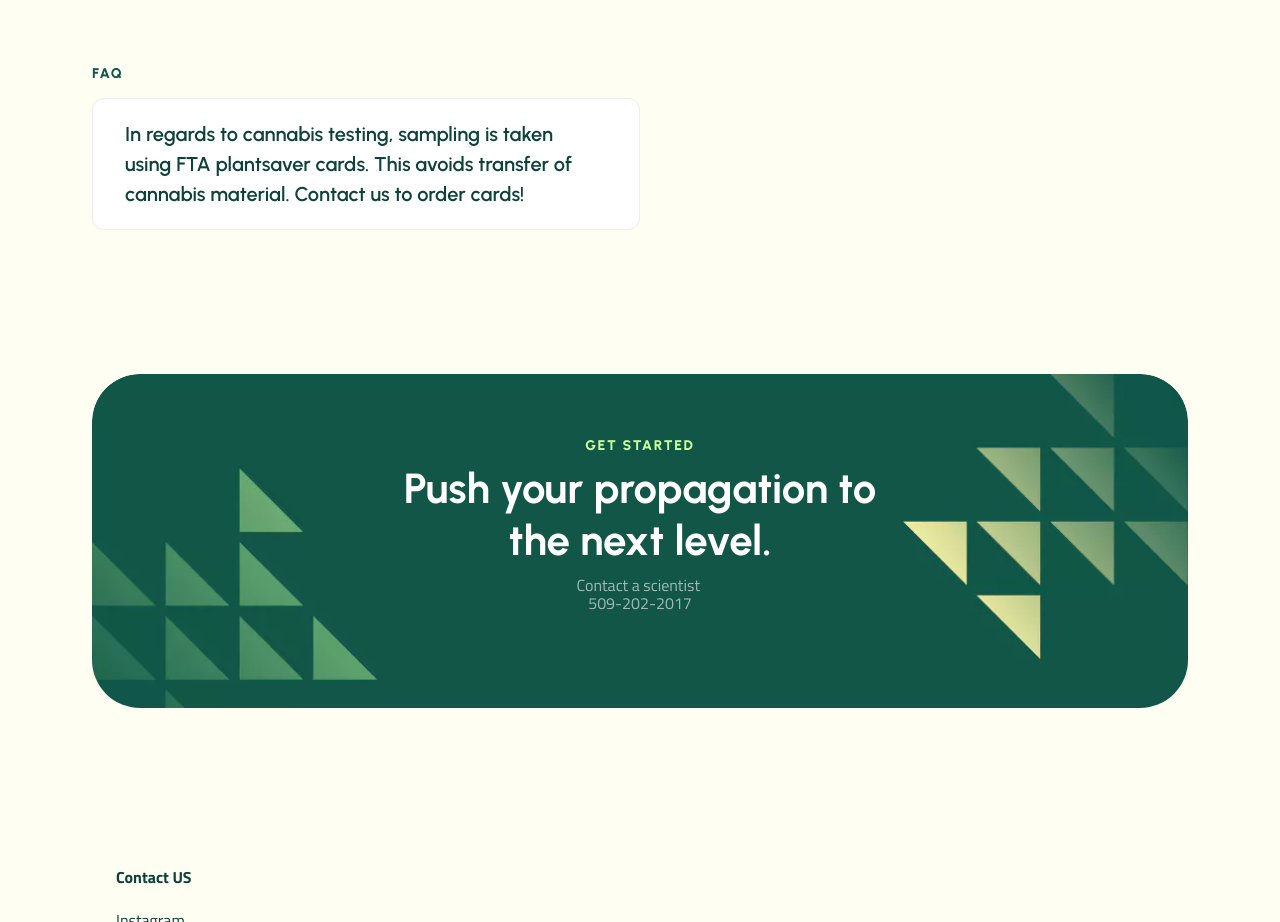
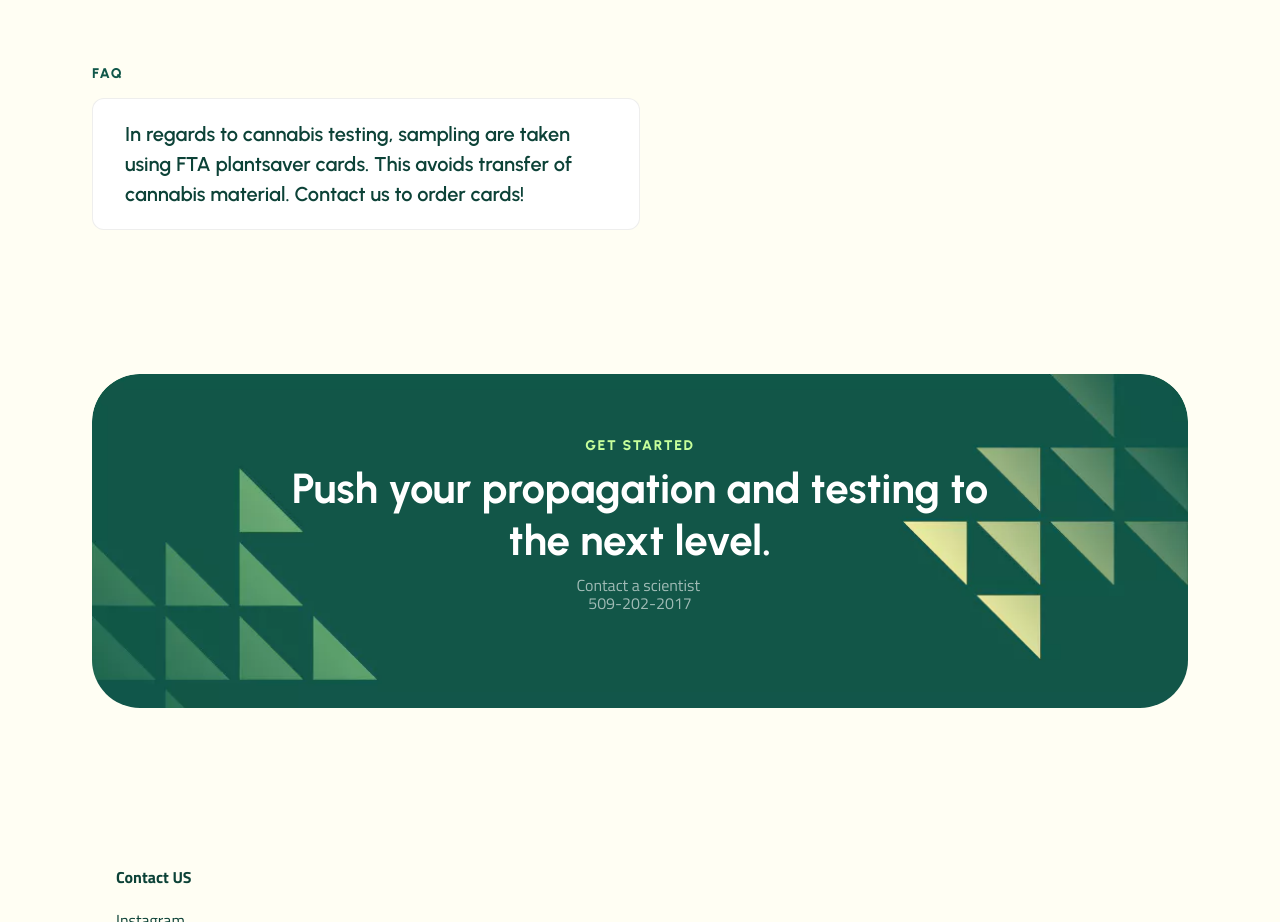
Before and after one commit to Greenaglabs/greenaglabs.github.io, a website built with Parcel: page index.html in a window 1280 px wide. Shown: the part 5220-6142 px from the top of the page. Built offline with nearby package versions, Linux system fonts and the light colour scheme.

Commit message:
Update index.html

```diff
--- a/index.html
+++ b/index.html
@@ -261,7 +261,7 @@ We provide you with&nbsp; consistent stock that is healthy and vigorous!
 
                 <div data-role="Accordion" class="question">
                   <div data-type="accordion-header" class="home-trigger3">
-                    <p> <span class="home-text45">In regards to cannabis testing, sampling is taken using FTA plantsaver cards. This avoids transfer of cannabis material. Contact us to order cards!</span></p>
+                    <p> <span class="home-text45">In regards to cannabis testing, sampling are taken using FTA plantsaver cards. This avoids transfer of cannabis material. Contact us to order cards!</span></p>
                     <p>&nbsp;</p>
 </div>
                   <div data-type="accordion-content" class="question-content">
@@ -277,7 +277,7 @@ We provide you with&nbsp; consistent stock that is healthy and vigorous!
             <div class="home-banner">
               <span class="home-text47 beforeHeading">get started</span>
               <h1 class="home-text48">
-                <span>Push your propagation to</span>
+                <span>Push your propagation and testing to</span>
                 <br />
                 <span></span>
                 <span></span>
```
